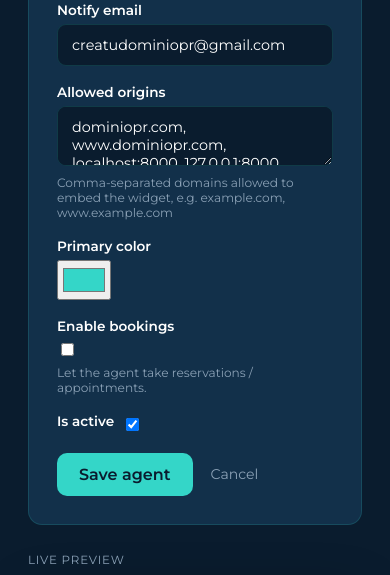
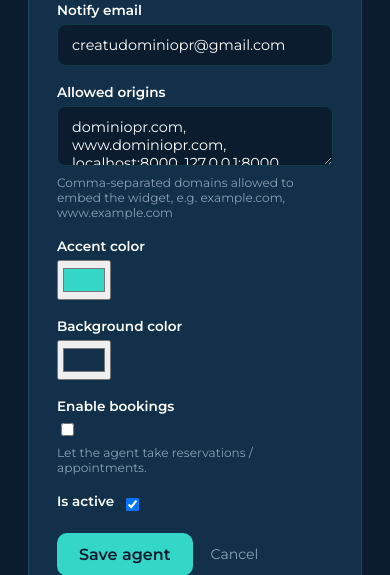
Before and after one commit to leomarrg/dominiopr-landing-page, a Django app: page /dashboard/clients/1/ in a window 390 px wide. Shown: the part 829-1404 px from the top of the page. Run offline with Django 5.2, Linux system fonts and the light colour scheme; the visitor is signed in with stand-in values (Sample User, id 1); data comes from the database, SQL or seed files in the repository; some libraries are stand-ins or nearby versions.

Commit message:
feat(widget): two RGB color pickers (accent + background) with auto theme
Per-agent appearance is now two native color pickers — Accent and Background —
and everything else is derived for guaranteed contrast (the owner never picks an
illegible pair). The background's luminance auto-selects light vs dark: a light
background flips text/surfaces to a clean light look, a dark one keeps the
current dark look. _widget_theme builds the full token set (panel, alt surface,
text, muted, bubble/header/fab colors) consumed by both widget.js and the live
preview; the preview mirrors it exactly. Default background #12304a reproduces
today's look for existing agents.

Also fixes two phone-capture bugs found in review:
- get_started signup now accepts email OR phone (was still requiring email).
- lead_email refuses to send to a phone-only lead (no empty To).

Co-Authored-By: Claude Opus 4.8 (1M context) <noreply@anthropic.com>

```diff
--- a/landing/forms.py
+++ b/landing/forms.py
@@ -15,13 +15,16 @@ class ClientForm(forms.ModelForm):
         model = Client
         fields = [
             'name', 'slug', 'system_prompt', 'greeting', 'notify_email',
-            'allowed_origins', 'primary_color', 'enable_bookings', 'is_active',
+            'allowed_origins', 'primary_color', 'surface_color',
+            'enable_bookings', 'is_active',
         ]
         widgets = {
             'system_prompt': forms.Textarea(attrs={'rows': 10}),
             'greeting': forms.Textarea(attrs={'rows': 2}),
             'allowed_origins': forms.Textarea(attrs={'rows': 2}),
+            # Both colors use the native RGB color picker.
             'primary_color': forms.TextInput(attrs={'type': 'color'}),
+            'surface_color': forms.TextInput(attrs={'type': 'color'}),
         }
 
     def __init__(self, *args, **kwargs):
--- a/landing/templates/landing/dashboard_client_form.html
+++ b/landing/templates/landing/dashboard_client_form.html
@@ -13,9 +13,10 @@
         .cfield{margin-bottom:18px}
         .cfield label{display:block;color:var(--white);font-size:.85rem;font-weight:600;margin-bottom:6px}
         .cfield .help{color:var(--muted);font-size:.76rem;margin-top:5px}
-        .cform input[type=text],.cform input[type=email],.cform input[type=url],.cform textarea,.cform input:not([type]){
+        .cform input[type=text],.cform input[type=email],.cform input[type=url],.cform textarea,.cform select,.cform input:not([type]){
             width:100%;box-sizing:border-box;padding:11px 14px;border-radius:9px;border:1px solid var(--line);
             background:var(--primary);color:var(--white);font-family:inherit;font-size:.9rem}
+        .cform select option{background:var(--primary);color:var(--white)}
         .cform textarea{resize:vertical}
         .cform input:focus,.cform textarea:focus{outline:none;border-color:var(--accent)}
         .cform input[type=color]{width:54px;height:40px;padding:3px;cursor:pointer}
@@ -116,38 +117,63 @@
             });
         })();
 
-        // Live widget preview: re-theme the mock as you pick the color / name /
-        // greeting, using the same brand palette the server applies to the widget.
+        // Live widget preview: re-theme the mock from accent/theme/surface/header,
+        // mirroring the server's _widget_theme so what you see is what ships.
         (function () {
             var pv = document.querySelector('.wpv');
             if (!pv) return;
             var colorEl = document.getElementById('id_primary_color');
+            var surfEl = document.getElementById('id_surface_color');
             var nameEl = document.getElementById('id_name');
             var greetEl = document.getElementById('id_greeting');
-            var nameOut = pv.querySelector('.wpv-name');
-            var greetOut = pv.querySelector('.wpv-greet');
-            var accentEls = pv.querySelectorAll('[data-accent]');
-            var borderEls = pv.querySelectorAll('[data-accent-border]');
+            var q = function (s) { return pv.querySelector(s); };
 
-            function palette(hex) {
-                hex = (hex || '#34d6c8').replace('#', '');
+            function rgb(hex, fb) {
+                hex = (hex || '').trim().replace('#', '');
                 if (hex.length === 3) hex = hex.split('').map(function (c) { return c + c; }).join('');
                 var r = parseInt(hex.substr(0, 2), 16), g = parseInt(hex.substr(2, 2), 16), b = parseInt(hex.substr(4, 2), 16);
-                if (isNaN(r) || isNaN(g) || isNaN(b)) { r = 52; g = 214; b = 200; }
-                function lin(c) { c /= 255; return c <= 0.03928 ? c / 12.92 : Math.pow((c + 0.055) / 1.055, 2.4); }
-                var L = 0.2126 * lin(r) + 0.7152 * lin(g) + 0.0722 * lin(b);
-                return { accent: 'rgb(' + r + ',' + g + ',' + b + ')', rgb: r + ',' + g + ',' + b, on: L > 0.179 ? '#0a1c2e' : '#ffffff' };
+                return (isNaN(r) || isNaN(g) || isNaN(b)) ? fb : [r, g, b];
             }
+            function lum(c) { var L = c.map(function (x) { x /= 255; return x <= 0.03928 ? x / 12.92 : Math.pow((x + 0.055) / 1.055, 2.4); }); return 0.2126 * L[0] + 0.7152 * L[1] + 0.0722 * L[2]; }
+            function on(c) { return lum(c) > 0.179 ? '#0f1f2e' : '#ffffff'; }
+            function mix(c, t, f) { return c.map(function (x, i) { return Math.round(x + (t[i] - x) * f); }); }
+            function hexs(c) { return '#' + c.map(function (x) { return ('0' + x.toString(16)).slice(-2); }).join(''); }
+
+            function tokens() {
+                var accent = rgb(colorEl ? colorEl.value : '#34d6c8', [52, 214, 200]);
+                var panel = rgb(surfEl ? surfEl.value : '#12304a', [18, 48, 74]);
+                var dark = lum(panel) < 0.4;
+                var header = mix(panel, [0, 0, 0], dark ? 0.32 : 0.06);
+                var text = on(panel), lightText = text === '#ffffff';
+                return {
+                    accent: hexs(accent), rgb: accent.join(','), onAccent: on(accent),
+                    panel: hexs(panel), alt: hexs(header), text: text,
+                    muted: lightText ? 'rgba(255,255,255,.55)' : 'rgba(15,31,46,.6)',
+                    bubA: lightText ? 'rgba(255,255,255,.92)' : 'rgba(15,31,46,.92)',
+                    headerBg: hexs(header), headerText: on(header),
+                    fabBg: hexs(accent), fabText: on(accent),
+                };
+            }
+            function bord(a, op) { return '1px solid rgba(' + a + ',' + op + ')'; }
             function apply() {
-                var p = palette(colorEl ? colorEl.value : '#34d6c8');
-                accentEls.forEach(function (el) { el.style.background = p.accent; el.style.color = p.on; });
-                borderEls.forEach(function (el) {
-                    el.style.borderColor = 'rgba(' + p.rgb + ',' + (el.getAttribute('data-accent-border') || '.2') + ')';
-                });
-                if (nameOut) nameOut.textContent = (nameEl && nameEl.value.trim()) || 'Your agent';
-                if (greetOut) greetOut.textContent = (greetEl && greetEl.value.trim()) || 'Hi! How can I help you today?';
+                var t = tokens();
+                var panel = q('.wpv-panel'); panel.style.background = t.panel; panel.style.border = bord(t.rgb, '.3');
+                var head = q('.wpv-head'); head.style.background = t.headerBg; head.style.borderBottom = bord(t.rgb, '.18');
+                q('.wpv-name').style.color = t.headerText;
+                head.querySelector('small').style.color = t.headerText;
+                q('.wpv-x').style.color = t.headerText;
+                pv.querySelectorAll('.wpv-a').forEach(function (el) { el.style.background = t.alt; el.style.color = t.bubA; el.style.border = bord(t.rgb, '.16'); });
+                pv.querySelectorAll('.wpv-u').forEach(function (el) { el.style.background = t.accent; el.style.color = t.onAccent; });
+                var form = q('.wpv-form'); form.style.borderTop = bord(t.rgb, '.14');
+                var inp = q('.wpv-input'); inp.style.background = t.alt; inp.style.color = t.muted; inp.style.border = bord(t.rgb, '.25');
+                var send = q('.wpv-send'); send.style.background = t.accent; send.style.color = t.onAccent;
+                var fab = q('.wpv-fab'); fab.style.background = t.fabBg; fab.style.color = t.fabText;
+                q('.wpv-name').textContent = (nameEl && nameEl.value.trim()) || 'Your agent';
+                q('.wpv-greet').textContent = (greetEl && greetEl.value.trim()) || 'Hi! How can I help you today?';
             }
-            [colorEl, nameEl, greetEl].forEach(function (el) { if (el) el.addEventListener('input', apply); });
+            [colorEl, surfEl, nameEl, greetEl].forEach(function (el) {
+                if (el) el.addEventListener('input', apply);
+            });
             apply();
         })();
     </script>
--- a/landing/templates/landing/get_started.html
+++ b/landing/templates/landing/get_started.html
@@ -110,7 +110,7 @@
                 </div>
                 {% if errors.company %}<div class="err">{{ errors.company }}</div>{% endif %}
                 <div class="gs-row">
-                    <input type="email" name="email" placeholder="Email" value="{{ form.email|default:'' }}" required>
+                    <input type="email" name="email" placeholder="Email" value="{{ form.email|default:'' }}">
                     <input type="tel" name="phone" placeholder="Phone" inputmode="tel" value="{{ form.phone|default:'' }}">
                 </div>
                 {% if errors.email %}<div class="err">{{ errors.email }}</div>{% endif %}
--- a/landing/views.py
+++ b/landing/views.py
@@ -634,10 +634,14 @@ def get_started(request):
             errors['name'] = 'Required.'
         if not company:
             errors['company'] = 'Required.'
-        try:
-            validate_email(email)
-        except ValidationError:
-            errors['email'] = 'Enter a valid email.'
+        # Email OR phone — a phone-only signup is fine.
+        if email:
+            try:
+                validate_email(email)
+            except ValidationError:
+                errors['email'] = 'Enter a valid email.'
+        if not email and not phone:
+            errors['email'] = 'Leave an email or a phone so we can reach you.'
         if errors:
             return render(request, 'landing/get_started.html',
                           {'plans': PLANS, 'form': request.POST, 'errors': errors})
@@ -765,6 +769,11 @@ def lead_email(request, pk):
     if not url_has_allowed_host_and_scheme(ref, allowed_hosts={request.get_host()}):
         ref = reverse('dashboard')
 
+    # Phone-only leads have no email to reply to — never send to an empty address.
+    if not lead.email:
+        messages.error(request, 'This lead has no email — reach them by phone instead.')
+        return redirect(ref)
+
     if not subject or not body:
         messages.error(request, 'Subject and message are both required.')
         return redirect(ref)
@@ -825,30 +834,67 @@ def password_change(request):
 # AGENT FACTORY — embeddable widget + client management
 # ============================================================
 
-def _brand_palette(hex_color):
-    """Derive a widget palette from one brand color so the widget matches the
-    client's brand (Pro: 'Matched to your brand & colors').
-
-    Returns (accent, accent_rgb, on_accent): the hex accent, its 'r,g,b' string
-    for tinted borders, and #0a1c2e-or-#ffffff text chosen by WCAG luminance so
-    it stays legible on any brand color (dark brands get white text, not navy).
-    Invalid input falls back to DOMINIO teal.
-    """
+def _hex_rgb(hex_color, fallback=(0x34, 0xd6, 0xc8)):
+    """Parse a 3/6-digit hex (with/without #) to an (r, g, b) tuple."""
     raw = (hex_color or '').strip().lstrip('#')
     if len(raw) == 3:
         raw = ''.join(c * 2 for c in raw)
     try:
-        r, g, b = (int(raw[i:i + 2], 16) for i in (0, 2, 4))
+        return tuple(int(raw[i:i + 2], 16) for i in (0, 2, 4))
     except (ValueError, IndexError):
-        r, g, b = 0x34, 0xd6, 0xc8  # DOMINIO teal fallback
+        return fallback
 
-    def _lin(c):
+
+def _luminance(rgb):
+    def lin(c):
         c /= 255
         return c / 12.92 if c <= 0.03928 else ((c + 0.055) / 1.055) ** 2.4
+    return 0.2126 * lin(rgb[0]) + 0.7152 * lin(rgb[1]) + 0.0722 * lin(rgb[2])
 
-    luminance = 0.2126 * _lin(r) + 0.7152 * _lin(g) + 0.0722 * _lin(b)
-    on_accent = '#0a1c2e' if luminance > 0.179 else '#ffffff'
-    return f'#{r:02x}{g:02x}{b:02x}', f'{r},{g},{b}', on_accent
+
+def _on(rgb):
+    """Legible text (#0f1f2e or #fff) on a background, by WCAG luminance."""
+    return '#0f1f2e' if _luminance(rgb) > 0.179 else '#ffffff'
+
+
+def _mix(rgb, target, t):
+    return tuple(round(c + (tc - c) * t) for c, tc in zip(rgb, target))
+
+
+def _hexs(rgb):
+    return '#%02x%02x%02x' % tuple(rgb)
+
+
+def _widget_theme(client):
+    """Widget color tokens from just two pickers: accent + background. The
+    background's luminance decides light vs dark; every text/surface is derived
+    for guaranteed contrast, so the owner can never pick an illegible pair.
+    """
+    accent_rgb = _hex_rgb(getattr(client, 'primary_color', '') or '#34d6c8')
+    accent = _hexs(accent_rgb)
+    on_accent = _on(accent_rgb)
+
+    panel_rgb = _hex_rgb(getattr(client, 'surface_color', '') or '#12304a',
+                         fallback=(0x12, 0x30, 0x4a))
+    dark = _luminance(panel_rgb) < 0.4
+    # Header / input / assistant-bubble surface = a step darker than the panel so
+    # they separate without a hard border (deeper on dark, soft grey on light).
+    alt_rgb = _mix(panel_rgb, (0, 0, 0), 0.32 if dark else 0.06)
+    alt_text = _on(alt_rgb)
+    text = _on(panel_rgb)
+    text_is_light = text == '#ffffff'
+    muted = 'rgba(255,255,255,.55)' if text_is_light else 'rgba(15,31,46,.6)'
+    bubble_a_text = 'rgba(255,255,255,.92)' if text_is_light else 'rgba(15,31,46,.92)'
+
+    return {
+        'accent': accent, 'accent_rgb': '%d,%d,%d' % accent_rgb, 'on_accent': on_accent,
+        'panel': _hexs(panel_rgb), 'surface_alt': _hexs(alt_rgb),
+        # FAB = brand accent (the launcher is the most branded element); header is
+        # the sober alt surface — matches the original look at the default colors.
+        'fab_bg': accent, 'fab_text': on_accent,
+        'header_bg': _hexs(alt_rgb), 'header_text': alt_text,
+        'text': text, 'muted': muted, 'bubble_a_text': bubble_a_text,
+    }
 
 
 def widget_js(request):
@@ -862,14 +908,23 @@ def widget_js(request):
     if not client_obj:
         return HttpResponse('/* DOMINIO: unknown or inactive client key */',
                             content_type='application/javascript')
-    accent, accent_rgb, on_accent = _brand_palette(client_obj.primary_color)
+    t = _widget_theme(client_obj)
     ctx = {
         'slug': client_obj.slug,
         'name': client_obj.name,
         'greeting': client_obj.greeting or agent.DEFAULT_GREETING,
-        'color': accent,
-        'color_rgb': accent_rgb,
-        'on_color': on_accent,
+        'color': t['accent'],
+        'color_rgb': t['accent_rgb'],
+        'on_color': t['on_accent'],
+        'panel': t['panel'],
+        'surface_alt': t['surface_alt'],
+        'text': t['text'],
+        'muted': t['muted'],
+        'bubble_a_text': t['bubble_a_text'],
+        'header_bg': t['header_bg'],
+        'header_text': t['header_text'],
+        'fab_bg': t['fab_bg'],
+        'fab_text': t['fab_text'],
         'api_url': request.build_absolute_uri(reverse('chat_api')),
     }
     resp = HttpResponse(render_to_string('landing/widget.js', ctx),
```
Also changed, not shown: landing/models.py (+7 -1 lines), landing/templates/landing/widget.js (+19 -9 lines), landing/migrations/0014_client_surface_color_alter_client_primary_color.py (added).
